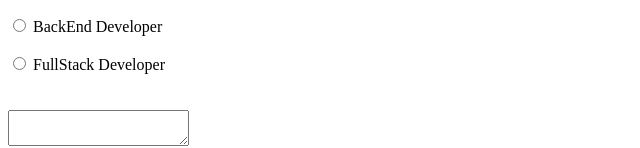
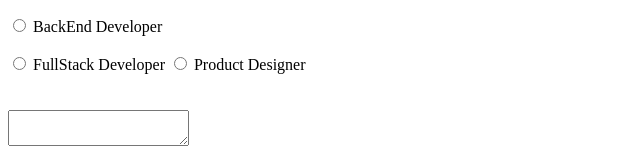
Before and after one commit to jaytee-b/git-tutorial, a plain HTML site: page index.html in a window 1280 px wide. Shown: the part 2159-2307 px from the top of the page, without its empty margins (0-640 px from the left). Drawn offline with Linux system fonts and the light colour scheme.

Commit message:
HTML form updated

```diff
--- a/index.html
+++ b/index.html
@@ -164,12 +164,15 @@
             <br>
             <input type="radio">
             <label for="">FullStack Developer</label>
+            <input type="radio">
+            <label for="">Product Designer</label>
 
         </div>
         <br>
         <br>
 
         <textarea name="" id=""></textarea>
+
     </form>
 </body>
 
```
